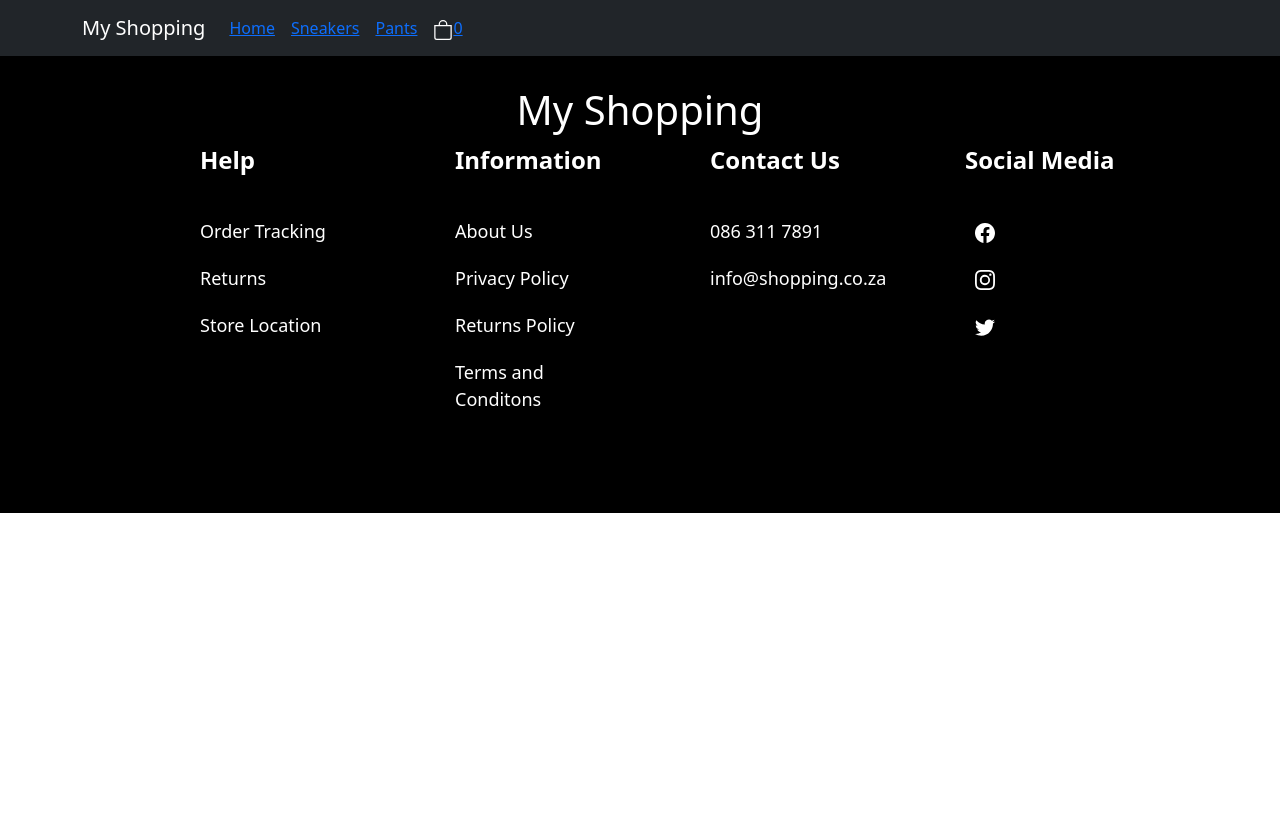
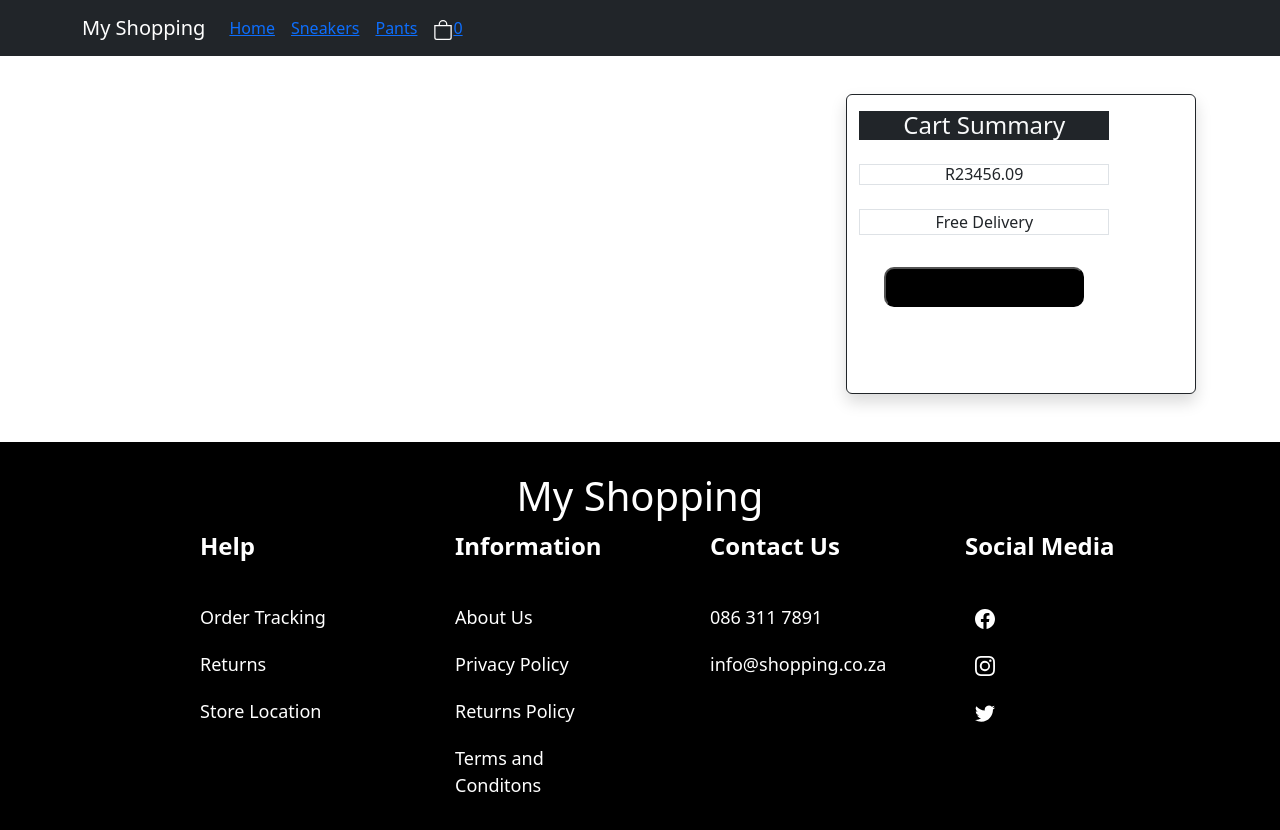
Before and after one commit to hitprofit70/my-vue-app, a React (Vite) app: page /cart in a window 1280 px wide. Shown: the top 830 px of the page. Before the commit the page ends 800 px from the top, so only its background shows below. Built offline with nearby package versions, Linux system fonts and the light colour scheme.

Commit message:
cartsummary added

```diff
--- a/src/components/CartProducts.jsx
+++ b/src/components/CartProducts.jsx
@@ -2,7 +2,7 @@ import ListGroup from "react-bootstrap/ListGroup";
 
 const CartProducts = ({pImg, name, price}) => {
   return (
-    <div className="container mt-5 mb-5">
+    <div className="container mb-5">
       <ListGroup className="shadow bg-body rounded">
         <ListGroup.Item
           as="li"
@@ -16,7 +16,7 @@ const CartProducts = ({pImg, name, price}) => {
               style={{ width: "150px", height: "150px" }}
             />
             <div className="fw-bold mt-2">{name}</div>
-            <div className="fw-bold">{price}</div>
+            <div className="fw-bold">R{price}</div>
           </div>
           <button className="btn btn-dark mt-5">Remove</button>
         </ListGroup.Item>
--- /dev/null
+++ b/src/components/CartSummary.jsx
@@ -0,0 +1,31 @@
+import Stack from "react-bootstrap/Stack";
+import Col from "react-bootstrap/Col";
+
+const CartSummary = () => {
+  return (
+    <div className="container mt-5">
+      <Col className="mb-5 shadow bg-body rounded"
+        style={{
+          width: "350px",
+          height: "300px",
+          marginLeft: "auto",
+          border: "solid 1px",
+        }}
+      >
+        <Stack className="text-center mt-3" gap={3}>
+          <h4 className="bg-dark text-light" style={{width: "250px", marginLeft: "auto", marginRight: "auto"}}>Cart Summary</h4>
+          <h6 className="border" style={{width: "250px", marginLeft: "auto", marginRight: "auto"}}>R23456.09</h6>
+          <span className="border" style={{width: "250px", marginLeft: "auto", marginRight: "auto"}}>Free Delivery</span>
+          <div className="">
+            {" "}
+            <button className="checkout-button mt-3">
+              Proccesed to Checkout
+            </button>
+          </div>
+        </Stack>
+      </Col>
+    </div>
+  );
+};
+
+export default CartSummary;
--- a/src/index.css
+++ b/src/index.css
@@ -38,8 +38,22 @@ img {
   font-weight: bold;
 }
 
-.addbutton:hover {
+.add-button:hover {
   background: white;
+  color: black;
+}
+
+.checkout-button {
+  background-color: black;
+  width: 200px;
+  height: 2.5rem;
+  border-radius: 10px;
+  font-weight: bold;
+}
+
+.checkout-button:hover {
+  background: white;
+  color: black;
 }
 
 .col {
@@ -47,3 +61,7 @@ img {
   grid-template-columns: auto auto auto auto;
   margin: -10px;
 }
+
+/* .cart-summary {
+  float: right;
+} */
--- a/src/pages/CartPage.jsx
+++ b/src/pages/CartPage.jsx
@@ -3,6 +3,7 @@ import CartProducts from "../components/CartProducts"
 import Floor from "../components/Floor"
 import TopNav from "../components/TopNav"
 import AppContext from "../context/AppContext"
+import CartSummary from "../components/CartSummary"
 
 
 const CartPage = () => {
@@ -11,6 +12,7 @@ const CartPage = () => {
     <div>
       <TopNav/>
       <div className="container">
+        <CartSummary/>
         {cart.map((p,index) => (
           <CartProducts
           key={index}
--- a/src/pages/ProductView.jsx
+++ b/src/pages/ProductView.jsx
@@ -49,11 +49,11 @@ const ProductView = () => {
     <div>
       <TopNav />
       <div className="container mt-5 mb-5">
-        {/* {products && (
+        {products && (
           <div className="row">
             <Row>
               <Col style={{ width: "350px", height: "350px" }}>
-                <Carousel activeIndex={index} onSelect={handleSelect}>
+                <Carousel>
                   <Carousel.Item>
                     <img
                       style={{ width: "100%", height: "300px" }}
@@ -97,7 +97,7 @@ const ProductView = () => {
               </Col>
             </Row>
           </div>
-        )} */}
+        )}
         {pants && (
           <div className="row">
             <Row>
@@ -196,7 +196,7 @@ const ProductView = () => {
             </Row>
           </div>
         )}
-        {secondPants && (
+        {/* {secondPants && (
           <div className="row">
             <Row>
               <Col style={{ width: "350px", height: "350px" }}>
@@ -244,7 +244,7 @@ const ProductView = () => {
               </Col>
             </Row>
           </div>
-        )}
+        )} */}
       </div>
       <Floor />
     </div>
```
